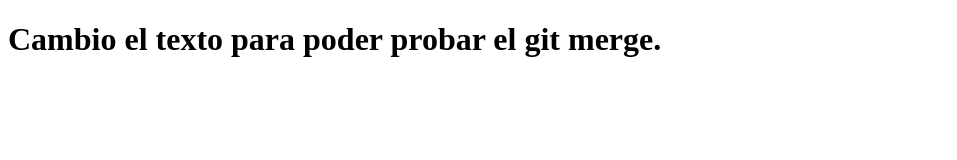
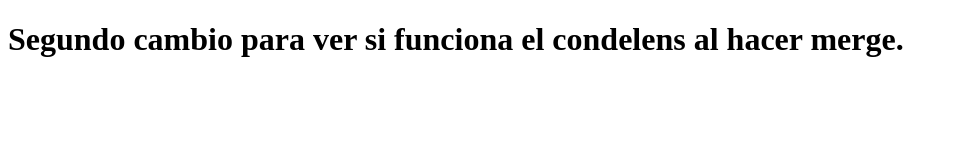
Before and after one commit to quiquerojo/prueba-tiempo, a plain HTML site: page index.html in a window 1280 px wide. Shown: the whole page, without its empty margins (0-957 px from the left). Drawn offline with Linux system fonts and the light colour scheme.

Commit message:
Nuevo cambio en index para probar merge

```diff
--- a/index.html
+++ b/index.html
@@ -7,6 +7,6 @@
     <title>Index</title>
 </head>
 <body>
-    <h1>Cambio el texto para poder probar el git merge.</h1>
+    <h1>Segundo cambio para ver si funciona el condelens al hacer merge.</h1>
 </body>
 </html>
```
